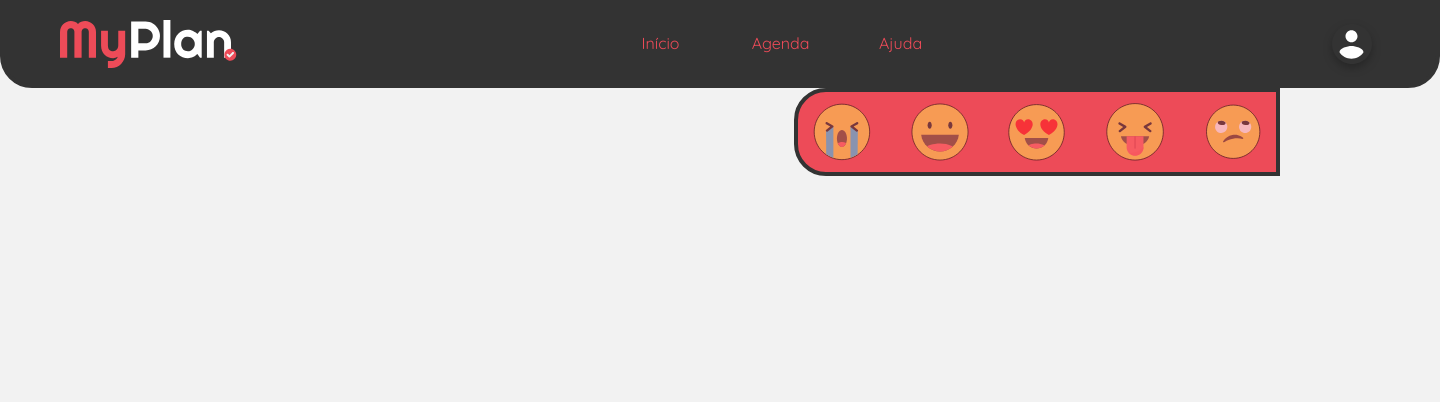
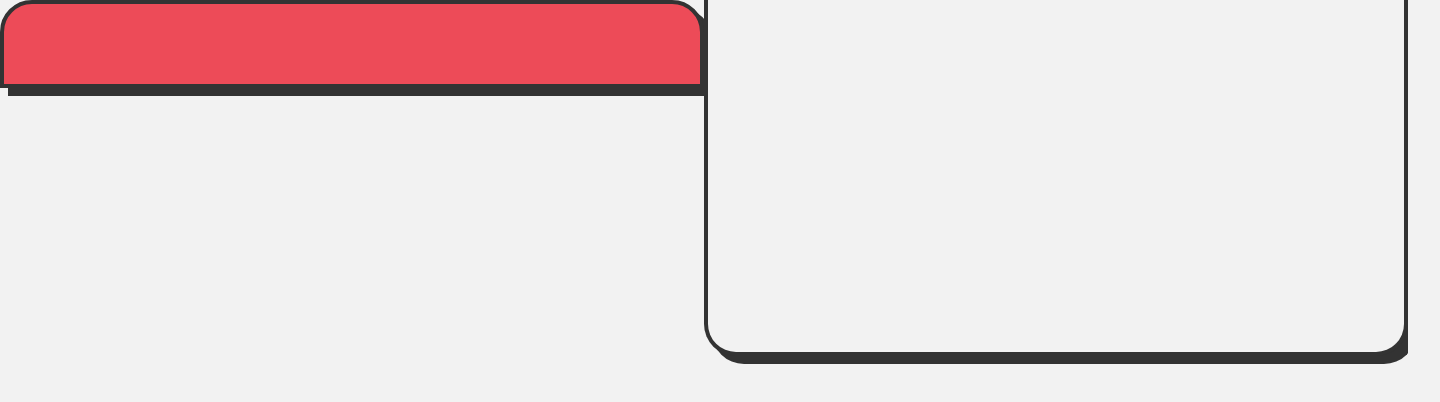
Before and after one commit to ICEI-PUC-Minas-PMV-ADS/pmv-ads-2023-1-e4-proj-infra-t3-grupo5-planner, a React (Create React App) app in the folder frontend/: page / in a window 1280 px wide. Shown: the top 402 px of the page, 1440 px wide, since content can reach past the window. Built offline with nearby package versions, Linux system fonts and the light colour scheme.

Commit message:
Criacao do Container do Reminder

```diff
--- a/frontend/src/App.js
+++ b/frontend/src/App.js
@@ -1,14 +1,12 @@
 import React from "react";
-import Header from "./components/Header/Header";
 import "./index.css";
-import ContainerMood from "./components/ContainerMood/ContainerMood";
+import ContainerReminder from "./components/ContainerReminder/ContainerReminder";
+
 function App() {
   return (
     <div className="App">
-      <header className="App-header">
-        <Header />
-        <ContainerMood></ContainerMood>
-      </header>
+      <header className="App-header"></header>
+      <ContainerReminder />
     </div>
   );
 }
--- /dev/null
+++ b/frontend/src/components/ContainerReminder/ContainerReminder.jsx
@@ -0,0 +1,42 @@
+import React from "react";
+import Box from "../Box/Box";
+import {
+  ModalRedBox,
+  ModalWhiteBox,
+  WidgetBox,
+  RedBox,
+  WhiteBox,
+} from "../Box/Box.styled";
+import Text from "../Text/Text";
+import { ContainerReminderContent } from "./ContainerReminder.styled";
+
+const Reminder = () => {
+  return (
+    <ContainerReminderContent>
+      <Box
+        id="ModalBox"
+        content={
+          <>
+            <ModalRedBox
+              content={<Text id="big-title" text="Defina um lembrete"></Text>}
+            />
+            <ModalWhiteBox
+              content={
+                <Box
+                  id="WidgetContentBox"
+                  content={
+                    <>
+                      <Text id="small-text" text="aa"></Text>
+                    </>
+                  }
+                ></Box>
+              }
+            />
+          </>
+        }
+      ></Box>
+    </ContainerReminderContent>
+  );
+};
+
+export default Reminder;
--- /dev/null
+++ b/frontend/src/components/ContainerReminder/ContainerReminder.styled.js
@@ -0,0 +1,7 @@
+import styled from "styled-components";
+import { toRem } from "../../utils/toRem";
+
+export const ContainerReminderContent = styled.div`
+  display: flex;
+  flex-direction: row;
+`;
```
